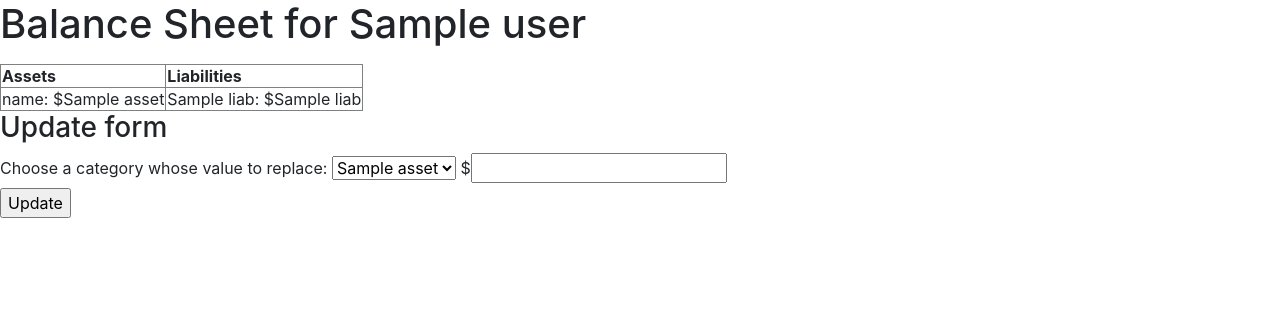
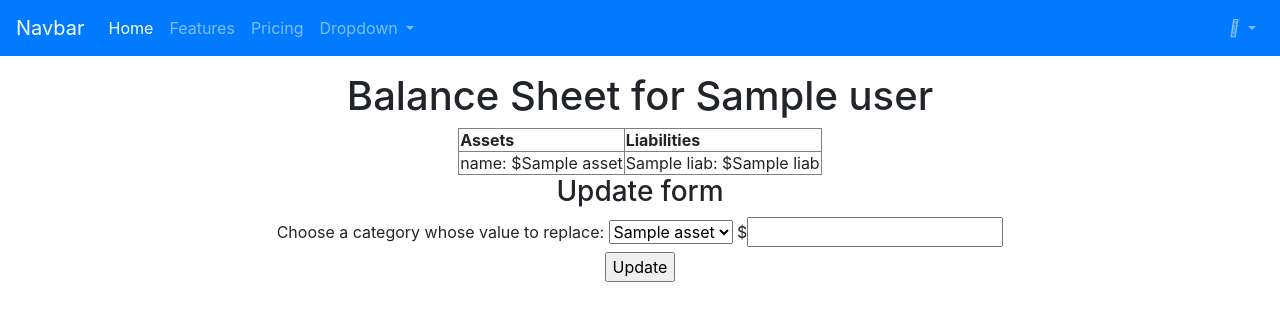
Before and after one commit to tchen00/finance-tracker, a Flask app: page / in a window 1280 px wide. Shown: the top 321 px of the page. Run offline with Flask 2, Linux system fonts and the light colour scheme; the visitor is signed in with stand-in values (Sample User, id 1); a database or web service that is not in the repository returns one stand-in record (values such as "Sample title"); some libraries are stand-ins or nearby versions.

Commit message:
working on nav bar

```diff
--- a/app.py
+++ b/app.py
@@ -30,7 +30,6 @@
 mongo = PyMongo(app)
 users = mongo.db.users
 curUser = ""
-
 
 def checkAuth():
     if "username" in session:
--- a/templates/acct_view.html
+++ b/templates/acct_view.html
@@ -1,8 +1,10 @@
 <html>
+
 <head>
 	<title>Welcome, {{user.user}}</title>
 	<link rel="stylesheet" type="text/css" href="{{ url_for('static', filename='css/style.css') }}?q={{ time }}" />
 
+	<link rel="stylesheet" href="https://cdnjs.cloudflare.com/ajax/libs/font-awesome/4.7.0/css/font-awesome.min.css">
 	<!-- Compiled and minified CSS -->
 	<link rel="stylesheet" href="https://stackpath.bootstrapcdn.com/bootstrap/4.4.1/css/bootstrap.min.css"
 		integrity="sha384-Vkoo8x4CGsO3+Hhxv8T/Q5PaXtkKtu6ug5TOeNV6gBiFeWPGFN9MuhOf23Q9Ifjh" crossorigin="anonymous">
@@ -18,10 +20,63 @@
 		integrity="sha384-wfSDF2E50Y2D1uUdj0O3uMBJnjuUD4Ih7YwaYd1iqfktj0Uod8GCExl3Og8ifwB6" crossorigin="anonymous">
 	</script>
 </head>
+
 <body>
+<!--Navbar -->
+<nav class="mb-1 navbar navbar-expand-lg navbar-dark bg-primary">
+  <a class="navbar-brand" href="#">Navbar</a>
+  <button class="navbar-toggler" type="button" data-toggle="collapse" data-target="#navbarSupportedContent-333"
+    aria-controls="navbarSupportedContent-333" aria-expanded="false" aria-label="Toggle navigation">
+    <span class="navbar-toggler-icon"></span>
+  </button>
+  <div class="collapse navbar-collapse" id="navbarSupportedContent-333">
+    <ul class="navbar-nav mr-auto">
+      <li class="nav-item active">
+        <a class="nav-link" href="#">Home
+          <span class="sr-only">(current)</span>
+        </a>
+      </li>
+      <li class="nav-item">
+        <a class="nav-link" href="#">Features</a>
+      </li>
+      <li class="nav-item">
+        <a class="nav-link" href="#">Pricing</a>
+      </li>
+      <li class="nav-item dropdown">
+        <a class="nav-link dropdown-toggle" id="navbarDropdownMenuLink-333" data-toggle="dropdown"
+          aria-haspopup="true" aria-expanded="false">Dropdown
+        </a>
+        <div class="dropdown-menu dropdown-default" aria-labelledby="navbarDropdownMenuLink-333">
+          <a class="dropdown-item" href="#">Action</a>
+          <a class="dropdown-item" href="#">Another action</a>
+          <a class="dropdown-item" href="#">Something else here</a>
+        </div>
+      </li>
+    </ul>
+    <ul class="navbar-nav ml-auto nav-flex-icons">
+      <li class="nav-item dropdown">
+        <a class="nav-link dropdown-toggle" id="navbarDropdownMenuLink-333" data-toggle="dropdown"
+          aria-haspopup="true" aria-expanded="false">
+          <i class="fas fa-user"></i>
+        </a>
+        <div class="dropdown-menu dropdown-menu-right dropdown-default"
+          aria-labelledby="navbarDropdownMenuLink-333">
+          <a class="dropdown-item" href="#">My Preferences</a>
+          <hr>
+          <a class="dropdown-item" href="#">Logout</a>
+        </div>
+      </li>
+    </ul>
+  </div>
+</nav>
+<!--/.Navbar -->
+
+    <center>
+
+	<p>{{message}}</p>
+
     <h1>Balance Sheet for {{user.user}}</h1>
 
-        <p>{{message}}</p>
 	<table border="1">
 		<tr>
 			<th>Assets</th>
@@ -33,7 +88,8 @@
 		<tr>
 			<td>{{ asset }}: ${{ user.assets[asset] }}</td>
 			{% if loop.index0 < user.liabilities|length %}
-                            <td>{{ (user.liabilities.keys()|list)[loop.index0] }}: ${{ (user.liabilities.values()|list)[loop.index0] }}</td>
+			<td>{{ (user.liabilities.keys()|list)[loop.index0] }}: ${{ (user.liabilities.values()|list)[loop.index0] }}
+			</td>
 			{% else %}
 			<td></td>
 			{% endif %}
@@ -68,4 +124,5 @@
 		<input type="submit" value="Update">
         </form>
 </body>
+
 </html>
```
Lines whose indentation alone changed are shown as unchanged.
